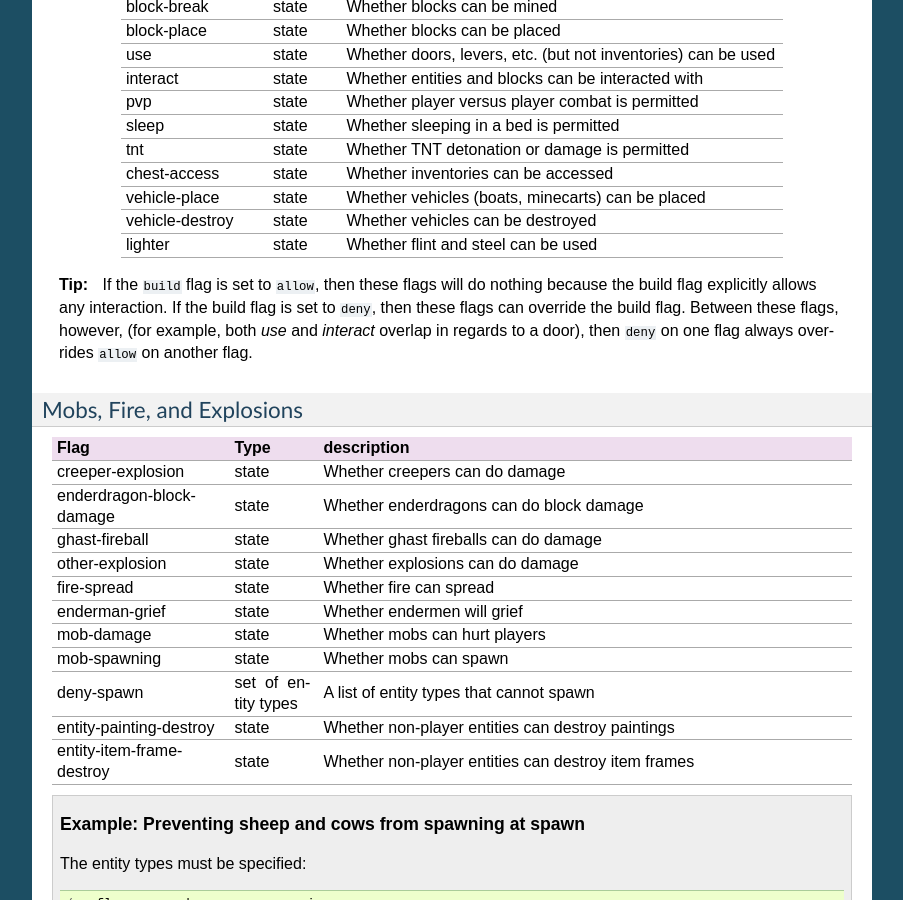
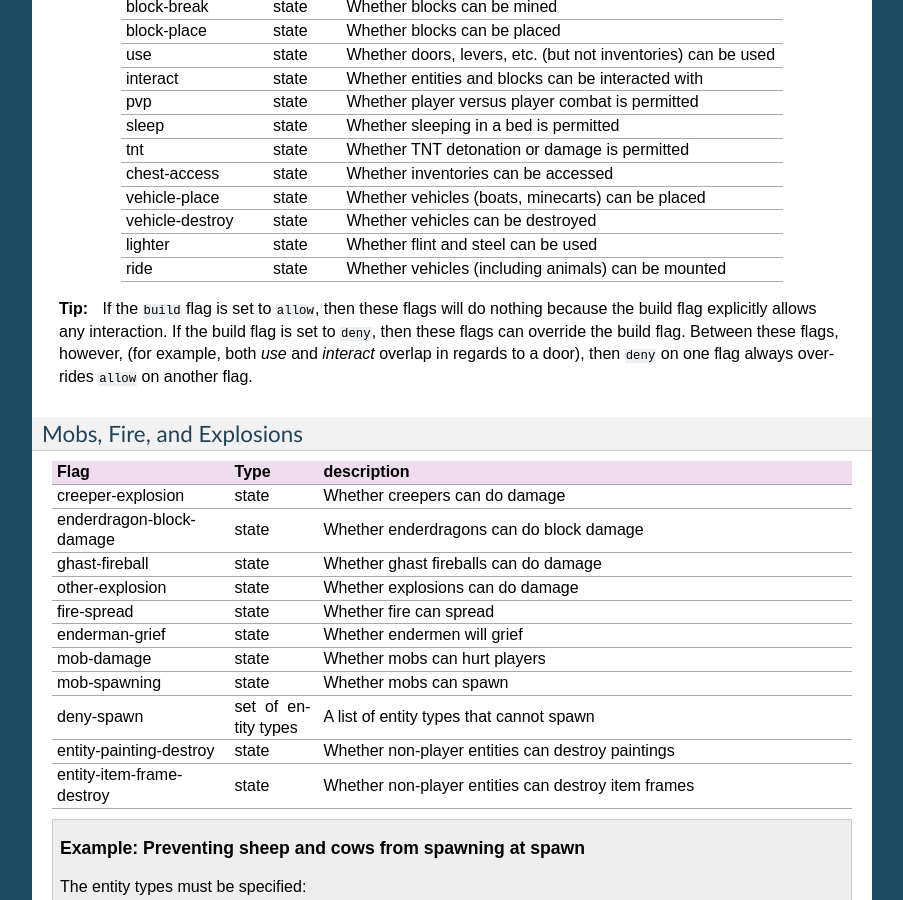
Before and after one commit to aurorasmiles/WorldGuardDocs, a Sphinx documentation site: the page built from source/regions/flags.rst, in a window 1280 px wide and 900 px high, scrolled down 2439 px. Shown: the whole window, without its empty margins (198-1101 px from the left). Built offline with Sphinx 7.4.7, drawn with Linux system fonts in a browser that asks for light colours.

Commit message:
Add the RIDE flag.

```diff
--- a/source/regions/flags.rst
+++ b/source/regions/flags.rst
@@ -118,6 +118,7 @@ Protection-Related
     vehicle-place,state,"Whether vehicles (boats, minecarts) can be placed"
     vehicle-destroy,state,Whether vehicles can be destroyed
     lighter,state,Whether flint and steel can be used
+    ride,state,Whether vehicles (including animals) can be mounted
 
 .. tip::
     If the ``build`` flag is set to ``allow``, then these flags will do nothing because the build flag explicitly allows any interaction. If the build flag is set to ``deny``, then these flags can override the build flag. Between these flags, however, (for example, both `use` and `interact` overlap in regards to a door), then ``deny`` on one flag always overrides ``allow`` on another flag.
```
